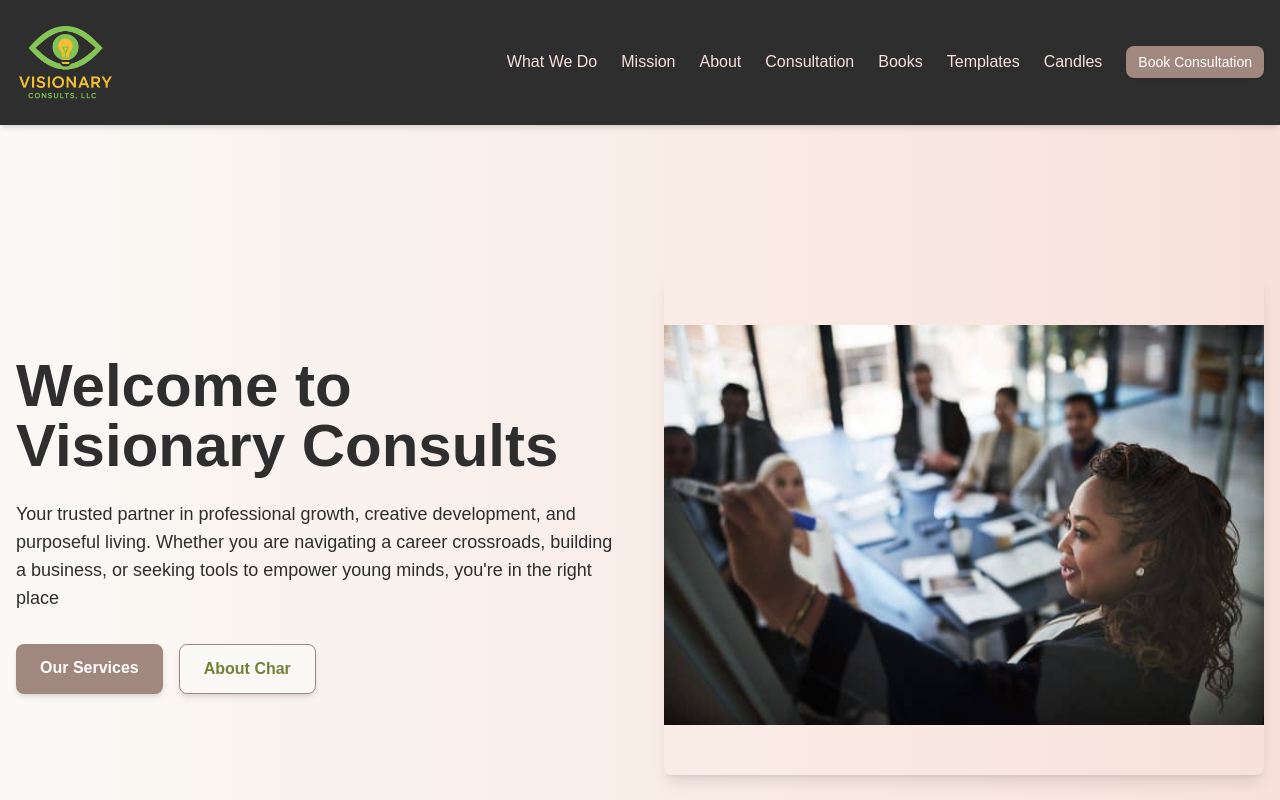
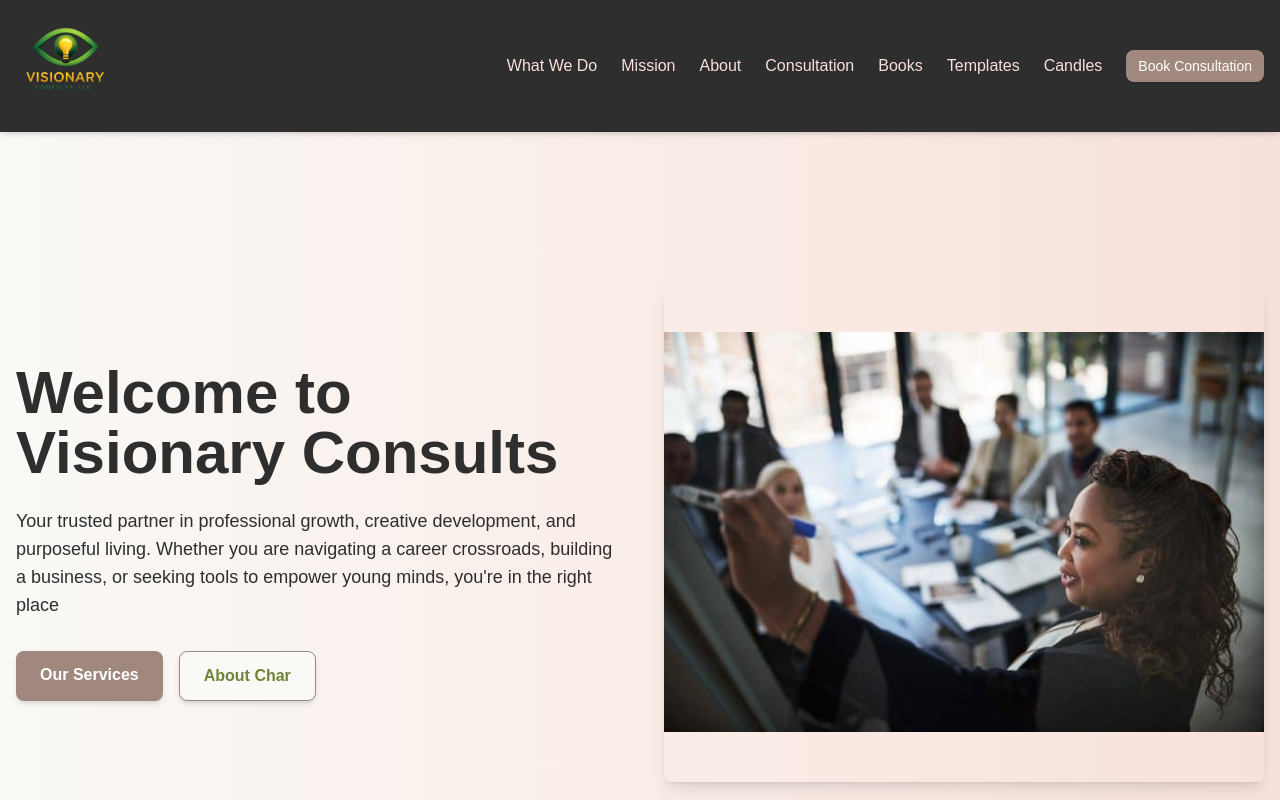
Before and after one commit to 5starmula/VisionaryConsults, a Next.js app: page / in a window 1280 px wide. Shown: the top 800 px of the page. Built offline with nearby package versions, Linux system fonts and the light colour scheme.

Commit message:
Update website logos: use Visionary_Consults_Enhanced.png and candlebarnewlogo.png

```diff
--- a/src/components/Candles.tsx
+++ b/src/components/Candles.tsx
@@ -79,7 +79,7 @@ const Candles = () => {
           {/* Logo */}
           <div className="flex justify-center mb-6 relative h-[400px] w-[400px] mx-auto">
             <Image
-              src="/newcandles.png"
+              src="/images/candlebarnewlogo.png"
               alt="Char's Candle Bar Logo"
               fill
               priority
--- a/src/components/Footer.tsx
+++ b/src/components/Footer.tsx
@@ -11,7 +11,7 @@ export default function Footer() {
           <div className="md:col-span-2">
             <div className="flex items-center mb-4">
               <Image
-                src="/images/logo.png"
+                src="/images/Visionary_Consults_Enhanced.png"
                 alt="Visionary Consults Logo"
                 width={60}
                 height={60}
--- a/src/components/Header.tsx
+++ b/src/components/Header.tsx
@@ -34,7 +34,7 @@ export default function Header() {
         >
           <Link href="/" className="flex items-center">
             <Image
-              src="/images/logo.png"
+              src="/images/Visionary_Consults_Enhanced.png"
               alt="Visionary Consults Logo"
               width={100}
               height={100}
```
Also changed, not shown: public/images/Visionary_Consults_Enhanced.png (added), public/images/candlebarnewlogo.png (added).
